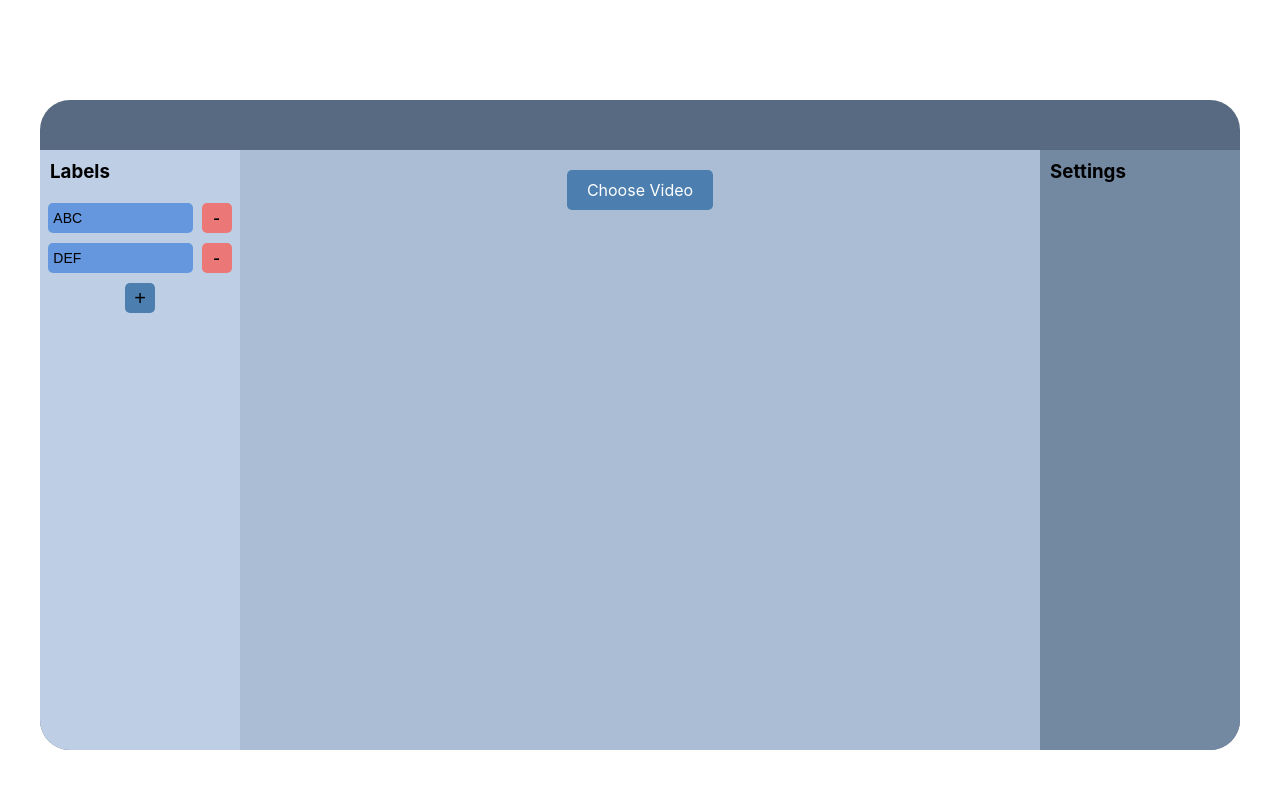
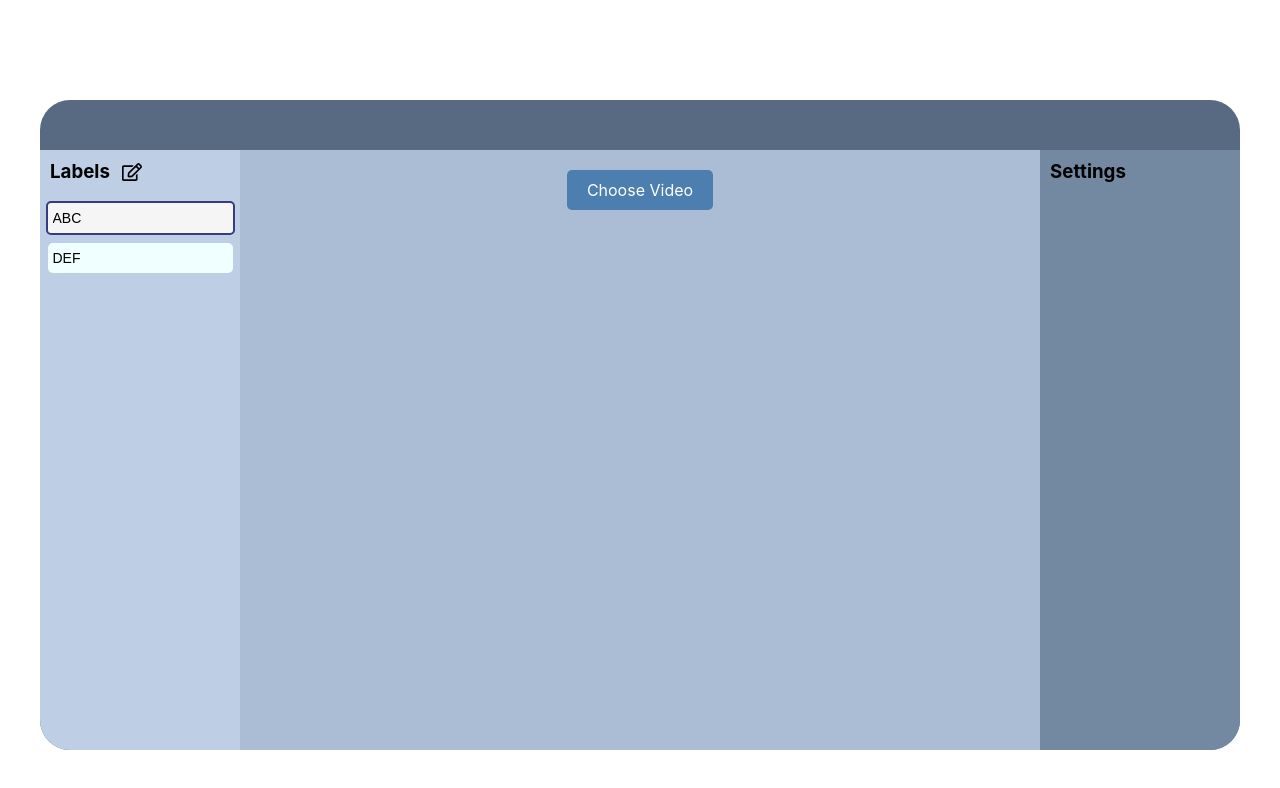
Before and after one commit to Mobility-Scooter-Project/labeler, a React (Create React App) app in the folder web/: page / in a window 1280 px wide. Shown: the top 788 px of the page. Built offline with nearby package versions, Linux system fonts and the light colour scheme.

Commit message:
add default label and colors

```diff
--- a/web/package.json
+++ b/web/package.json
@@ -8,6 +8,7 @@
     "@testing-library/user-event": "^13.5.0",
     "react": "^18.2.0",
     "react-dom": "^18.2.0",
+    "react-icons": "^5.0.1",
     "react-scripts": "5.0.1",
     "react-video-player-extended": "^9.1.0",
     "web-vitals": "^2.1.4"
--- a/web/src/App.js
+++ b/web/src/App.js
@@ -1,5 +1,6 @@
 import React, { useState } from "react";
 import { VideoController } from "./components/VideoController";
+import { FaRegEdit } from "react-icons/fa";
 import LabelList from "./components/LabelList";
 
 
@@ -7,6 +8,8 @@ function App() {
   const [video, setVideo] = useState("");
   const [source, setSource] = useState("");
   const [labels, setLabels] = useState(["ABC", "DEF"]);
+  const [activeLabel, setActiveLabel] = useState(0);
+  const [editing, setEditing] = useState(false);
   const [values, setValues] = useState([0.97, 0.97, 3, 1, 2, 0.97, 1, 0.97, 2, 0.97, 3, 3]);
   const [fps, setFPS] = useState(2); // has no effect on video playback, but rather the next-frame button
   const [slowdown, setSlowdown] = useState(4);
@@ -19,7 +22,7 @@ function App() {
   };
 
   const handleFileChange = (event) => {
-    if (event.target.files.length===0) return;
+    if (event.target.files.length === 0) return;
     const file = event.target.files[0];
     const objectURL = URL.createObjectURL(file);
     setVideo(file.name);
@@ -44,6 +47,10 @@ function App() {
     setLabels((prevLabels) => prevLabels.filter((_, i) => i !== index));
   };
 
+  const handleClickLabel = (index) => {
+    setActiveLabel(index);
+  }
+
   React.useEffect(() => {
     window.addEventListener('keydown', handleKeyDown);
     window.addEventListener('keyup', handleKeyUp);
@@ -64,13 +71,21 @@ function App() {
   return (
     <div className="container">
       <div className="left-container">
+        <div style={{ display: 'flex', flexDirection: 'row', alignItems: 'center' }}>
           <h3>Labels</h3>
+          <div className="edit-labels" onClick={() => setEditing(e => !e)}>
+            <FaRegEdit size={20} />
+          </div>
+        </div>
         <div className="left-inner-container">
           <LabelList
+            active={activeLabel}
+            editing={editing}
             labels={labels}
             onChangeLabel={handleChangeLabel}
             onAddLabel={handleAddLabel}
             onRemoveLabel={handleRemoveLabel}
+            onClickLabel={handleClickLabel}
           />
         </div>
       </div>
--- /dev/null
+++ b/web/src/colors.js
@@ -0,0 +1,26 @@
+
+const colors = [
+  '#F5F5F5', // White Smoke
+  '#F0FFFF', // Azure
+  '#F5DEB3', // Wheat
+  '#FAEBD7', // Antique White
+  '#FFE4E1', // Misty Rose
+  '#FFFAFA', // Snow
+  '#F0F8FF', // Alice Blue
+  '#F5F5DC', // Beige
+  '#F0FFF0', // Honeydew
+  '#F8F8FF', // Ghost White
+  '#FAF0E6', // Linen
+  '#FAFAD2', // Light Goldenrod Yellow
+  '#FDF5E6', // Old Lace
+  '#FFF8DC', // Cornsilk
+  '#FFFFE0', // Light Yellow
+  '#FFFFF0', // Ivory
+  '#F0E68C', // Khaki
+  '#FFFACD', // Lemon Chiffon
+  '#FFEFD5', // Papaya Whip
+  '#F5F5CC', // Beige
+  '#FFE4C4', // Bisque
+]
+
+export default colors;
--- a/web/src/components/LabelList.jsx
+++ b/web/src/components/LabelList.jsx
@@ -1,13 +1,23 @@
-function LabelList({ labels, onAddLabel, onRemoveLabel, onChangeLabel }) {
+import colors from "../colors";
+
+function LabelList({ active, editing, labels, onAddLabel, onRemoveLabel, onChangeLabel, onClickLabel }) {
   return (
     <div className="label-container">
       {labels.map((value, index) => (
-        <div className="label-item" key={index}>
-          <input type="text" value={value} onChange={(e) => onChangeLabel(index, e)} />
-          <button onClick={() => onRemoveLabel(index)}>-</button>
+        <div className="label-item" key={index} >
+          <input
+            type="text"
+            style={{ backgroundColor: colors[index] }}
+            className={!editing && index === active ? "active-label" : ""}
+            value={value}
+            onChange={(e) => onChangeLabel(index, e)}
+            readOnly={!editing}
+            onClick={() => !editing && onClickLabel(index)}
+          />
+          <button onClick={() => onRemoveLabel(index)} className={editing ? "" : "inactive"}>-</button>
         </div>
       ))}
-      <button className="add-btn" onClick={onAddLabel}>+</button>
+      {editing && <button className="add-btn" onClick={onAddLabel}>+</button>}
     </div>
   )
 }
--- a/web/src/index.css
+++ b/web/src/index.css
@@ -1,3 +1,7 @@
+* {
+  transition: 0.15s ease-in-out;
+}
+
 body {
   margin: 0;
   font-family: -apple-system, BlinkMacSystemFont, "Segoe UI", "Roboto", "Oxygen",
@@ -15,12 +19,12 @@ code {
     monospace;
 }
 
-.next-frame {
+.inactive {
   display: none;
 }
 
-.react-video-controls .progress-wrap {
-  margin: 0;
+.next-frame {
+  display: none;
 }
 
 .container {
@@ -45,6 +49,7 @@ code {
   flex-direction: column;
   width: 800px;
 }
+
 .mid-input-container {
   display: flex;
   flex-direction: row;
@@ -63,8 +68,6 @@ code {
   margin: 10px;
 }
 
-
-
 .right-container {
   display: flex;
   background-color: #7388a1;
@@ -75,6 +78,7 @@ code {
 .right-container h3 {
   margin: 10px;
 }
+
 .file-upload-button {
   margin: 20px;
   background-color: #4c7faf;
@@ -112,6 +116,20 @@ code {
   align-items: center;
 }
 
+.edit-labels {
+  border-radius: 5px;
+  width: 24px;
+  height: 24px;
+  display: flex;
+  align-items: center;
+  justify-content: center;
+}
+
+.edit-labels:hover {
+  background-color: #6a99d2;
+  cursor: pointer;
+}
+
 .label-item {
   margin-top: 10px;
   display: flex;
@@ -122,6 +140,7 @@ code {
   height: 30px;
 }
 
+
 .label-item input {
   border-radius: 5px;
   padding: 0;
@@ -131,6 +150,24 @@ code {
   border: none;
   background-color: #6497dd;
   height: inherit;
+}
+
+.label-item .active-label {
+  border: 2px solid #363c7f;
+}
+
+.label-item input:read-only {
+  width: 180px;
+}
+
+.label-item input:read-only:focus {
+  outline: none;
+}
+
+
+.label-item input:read-only:hover {
+  background-color: #2e4668;
+  cursor: pointer;
 }
 
 .label-item button {
```
Also changed, not shown: 2 other files (tests, documents, lock files or other folders). Lines whose indentation alone changed are shown as unchanged.
